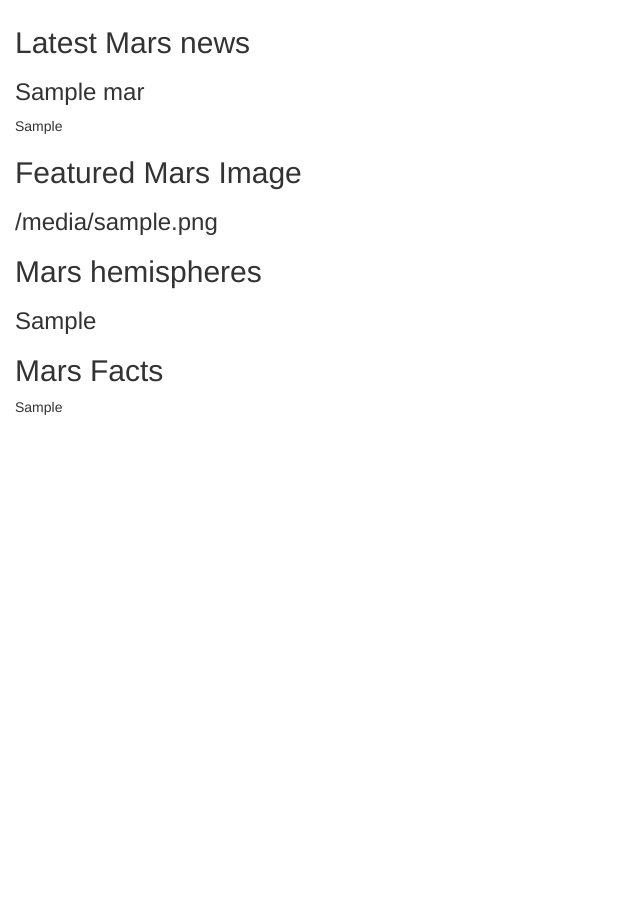
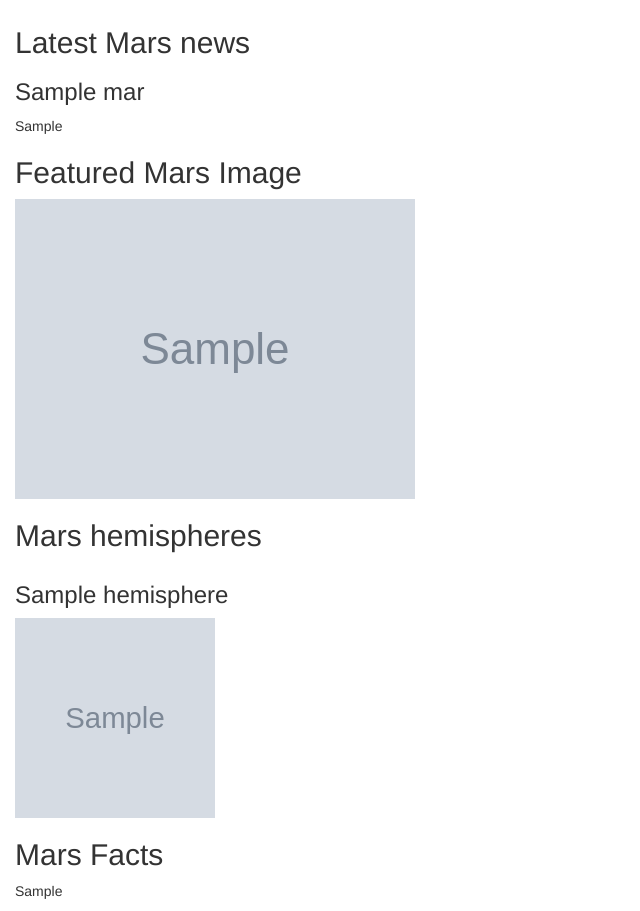
Before and after one commit to jshapi16/beautiful_soup_web_scraping, a Flask app: page / in a window 1280 px wide. Shown: the part 260-1171 px from the top of the page, without its empty margins (0-640 px from the left). Before the commit the page ends 675 px from the top, so only its background shows below. Run offline with Flask 2, Linux system fonts and the light colour scheme; grey boxes marked "Sample" are stand-in pictures; a database or web service that is not in the repository returns one stand-in record (values such as "Sample title"); some libraries are stand-ins or nearby versions.

Commit message:
image commit

```diff
--- a/Mission_to_Mars/templates/index.html
+++ b/Mission_to_Mars/templates/index.html
@@ -19,9 +19,20 @@
     <h3>{{mars_data.news_title}}</h3>
     <p>{{mars_data.news_p}}</p>
     <h2>Featured Mars Image</h2>
-    <h3>{{mars_data.featured_image_url}}</h3>
+    <img src="{{mars_data.featured_image}}" alt="featured_img">
     <h2>Mars hemispheres</h2>
-    <h3>{{mars_data.mars_hemispheres}}</h3>
+
+    <section>
+      <div class="container-fluid">
+        <div class="row">
+          {% for hemispheres in mars_data.hemispheres%}
+          <h3>{{hemispheres.title}}</h3>
+          <img src="{{hemispheres.img_url}}" alt="hemisphere image"style="width:200px;height:200px;">
+          {% endfor %}
+        </div>
+      </div>
+  </section>
+
     <h2>Mars Facts</h2>
     <p>{{mars_data.mars_facts| safe}}</p>
   </div>
```
Also changed, not shown: Mission_to_Mars/scrape_mars.py (+9 -1 lines), images/full_app.png (added), images/hemisphere_scrape_images.png (added), images/mars_facts_table_scrape.png (added), images/mars_space_featured_image_scrape.png (added), 5 other files.
